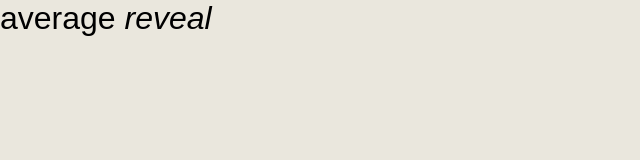
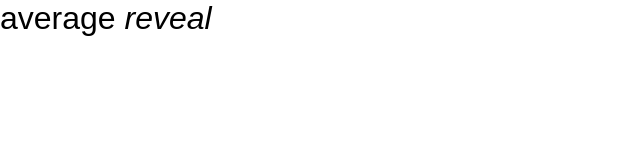
Before and after one commit to Louise3Fraser/reveal-effect, a website: page examples/med.html in a window 1280 px wide. Shown: the whole page, without its empty margins (0-640 px from the left). Drawn offline with Linux system fonts and the light colour scheme.

Commit message:
Bg-color

```diff
--- a/style.css
+++ b/style.css
@@ -15,7 +15,7 @@ html {
   width: 100%;
   height: 100%;
   overflow: hidden;
-  background-color: #eae7dd;
+  background-color: #ffffff;
 }
 
 .container {
```
